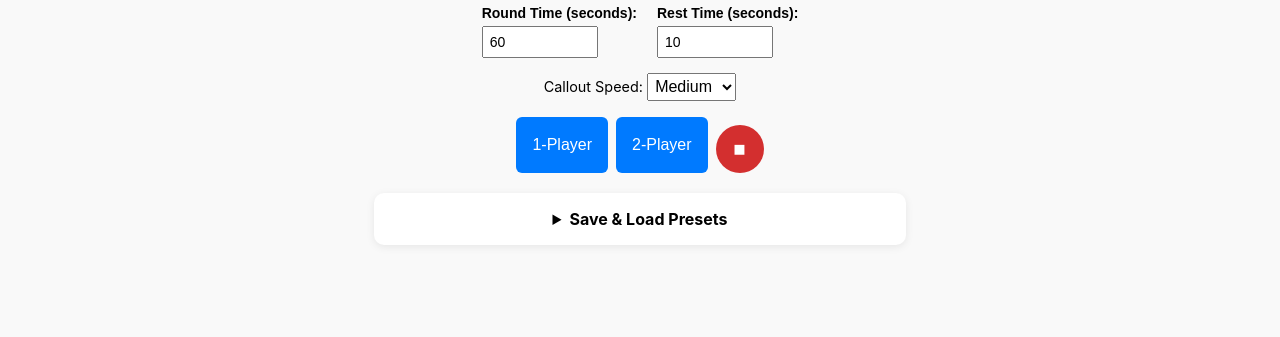
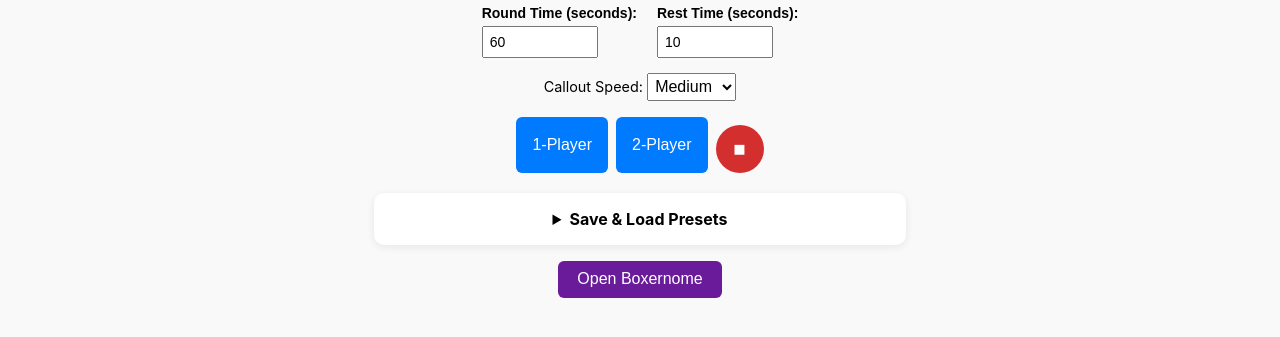
Before and after one commit to rvenneri22/Combotrainer, a plain HTML site: page index.html in a window 1280 px wide. Shown: the part 437-774 px from the top of the page. Drawn offline with Linux system fonts and the light colour scheme.

Commit message:
Update index.html

```diff
--- a/index.html
+++ b/index.html
@@ -506,6 +506,13 @@
   </div>
 </details>
 
+<div style="text-align: center; margin-top: 1rem;">
+  <a href="boxernome3.html" style="text-decoration: none;">
+    <button style="background-color: #6a1b9a; color: white; padding: 0.6rem 1.2rem; font-size: 1rem; border-radius: 6px; border: none; cursor: pointer;">
+      Open Boxernome
+    </button>
+  </a>
+</div>
 
   <script>
 
```
